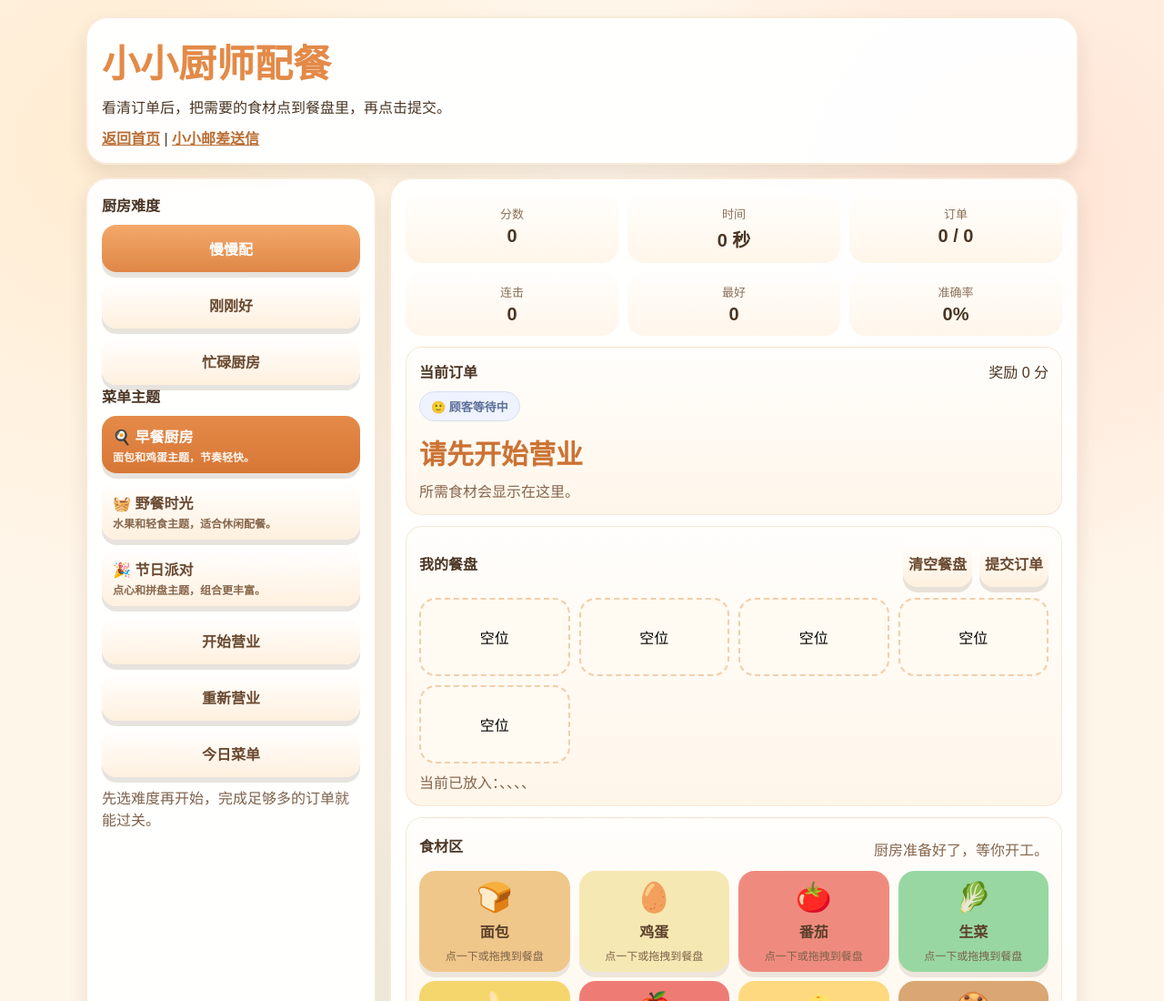
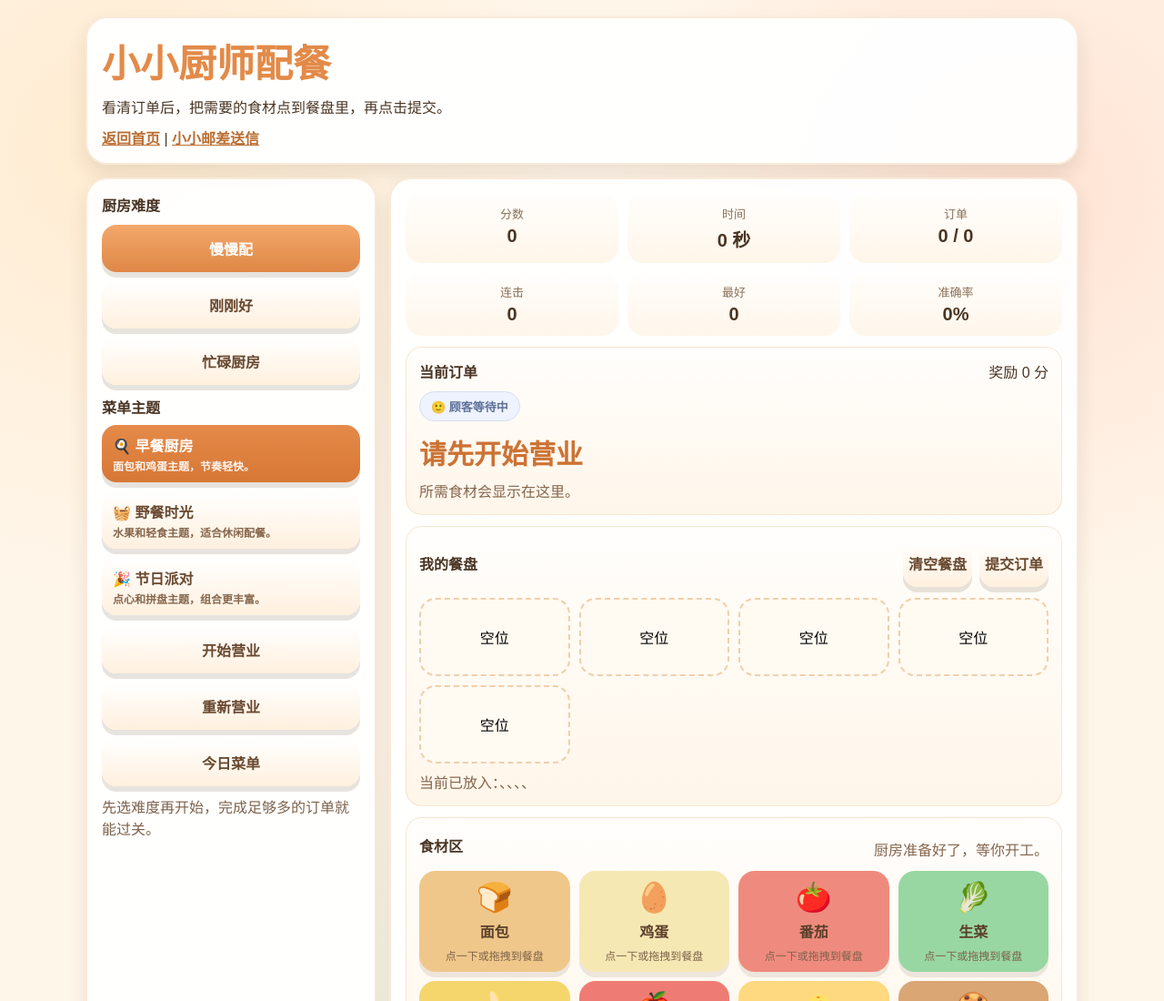
Before and after one commit to handsondad/playverse, a plain HTML site: page src/chef/index.html in a window 1280 px wide. Shown: the top 1100 px of the page at 91% size. Drawn offline with Linux system fonts and the light colour scheme.

Commit message:
完善森林巡护员和小小厨师配餐

```diff
--- a/src/chef/index.html
+++ b/src/chef/index.html
@@ -20,7 +20,7 @@
       <section class="selector-panel">
         <strong>厨房难度</strong>
         <div id="levelButtons" class="level-buttons"></div>
-        <strong>菜单主题</strong>
+        <strong class="theme-title">菜单主题</strong>
         <div id="themeButtons" class="theme-buttons"></div>
         <div class="selector-actions">
           <button id="startBtn" type="button">开始营业</button>
--- a/src/chef/styles.css
+++ b/src/chef/styles.css
@@ -82,8 +82,13 @@ button { font: inherit; }
   grid-template-columns: 1fr;
 }
 
+.theme-title {
+  display: block;
+  margin-top: 12px;
+}
+
 .theme-buttons {
-  margin-top: 10px;
+  margin-top: 8px;
   grid-template-columns: 1fr;
 }
 
--- a/src/forest/styles.css
+++ b/src/forest/styles.css
@@ -80,8 +80,13 @@ button { font: inherit; }
   grid-template-columns: 1fr;
 }
 
+.theme-title {
+  display: block;
+  margin-top: 12px;
+}
+
 .theme-buttons {
-  margin-top: 10px;
+  margin-top: 8px;
   grid-template-columns: repeat(3, minmax(0, 1fr));
 }
 
```
Also changed, not shown: src/forest/index.html (+1 -1 lines).
